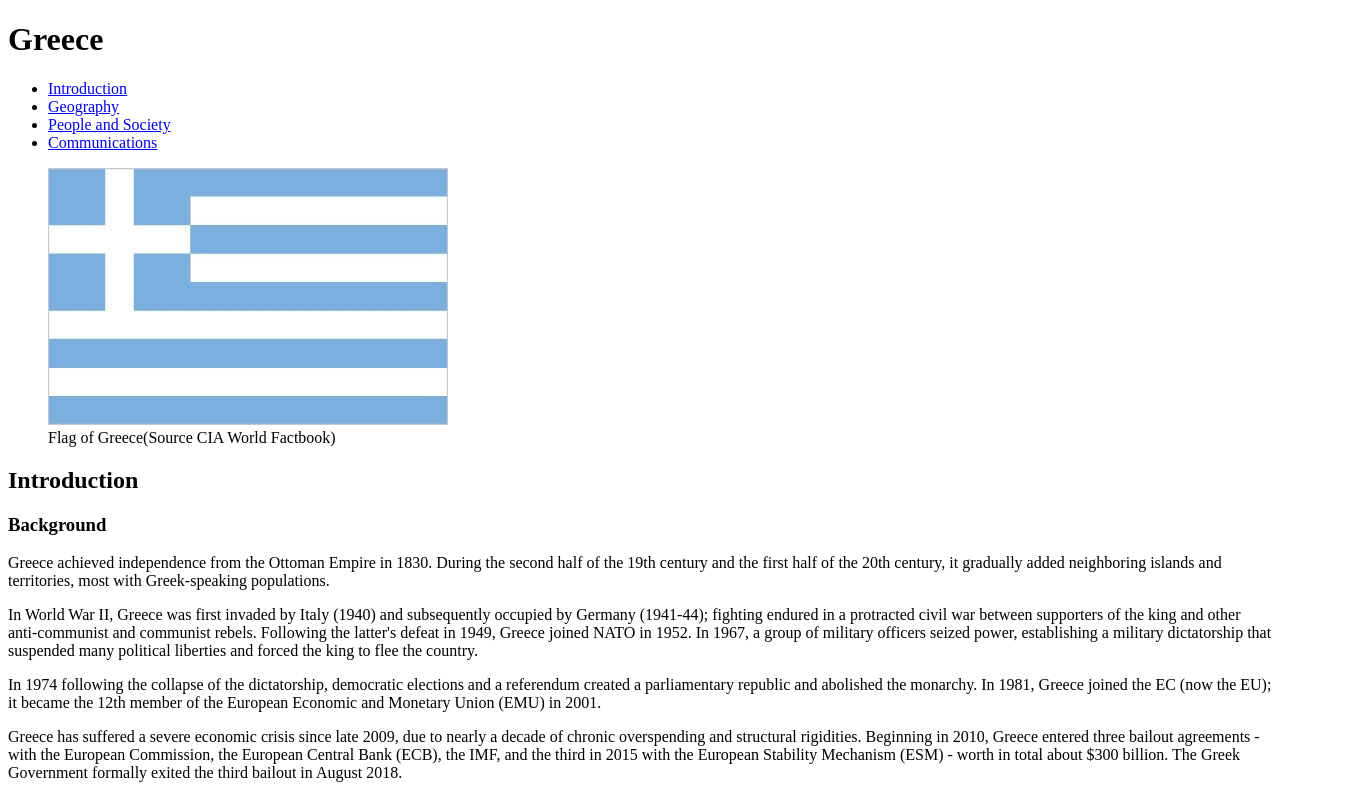
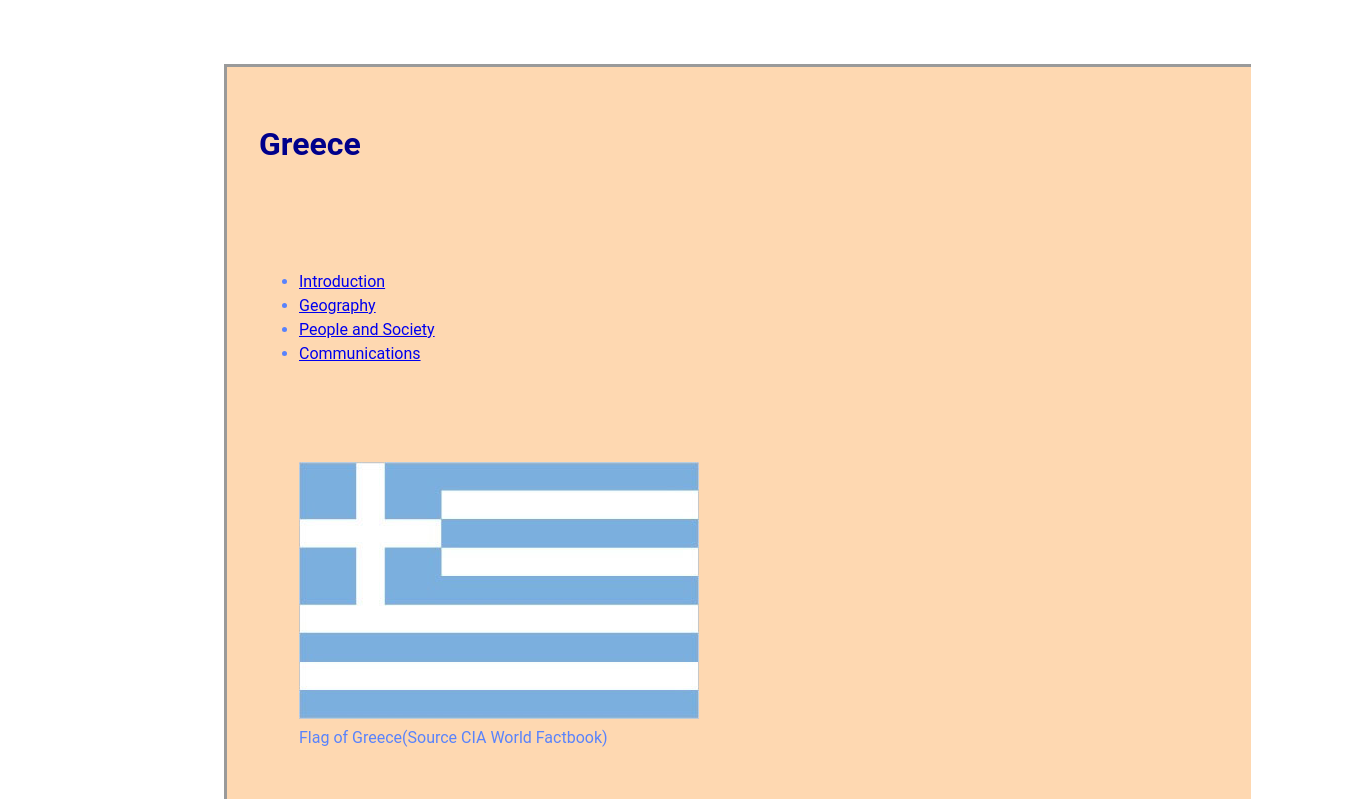
Before and after one commit to rachrader/rachrader.github.io, a plain HTML site: page greece.html in a window 1280 px wide. Shown: the top 799 px of the page, 1350 px wide, since content can reach past the window. Drawn offline with Linux system fonts and the light colour scheme.

Commit message:
friday commit

```diff
--- /dev/null
+++ b/css/style.css
@@ -0,0 +1,107 @@
+/* This is a CSS comment. */
+body {
+  font-family: "Roboto", "Open Sans", sans-serif;
+  color:#5983FC;
+  line-height: 1.5;
+}
+
+header {
+  background-color: #FED8B1;
+
+  width: 960px;
+  margin-top: 4em;
+  margin-bottom: 0em;
+  margin-left: 4em;
+  margin-right: 4em;
+  padding-top: 2em;
+  padding-right: 2em;
+  padding-bottom: 2em;
+  padding-left: 2em;
+  border-top-style: inset;
+  border-right-style: none;
+  border-bottom-style: none;
+  border-left-style: inset;
+}
+
+nav{
+  background-color: #FED8B1;
+
+  width: 960px;
+  margin-top: 0em;
+  margin-bottom: 0em;
+  margin-left: 4em;
+  margin-right: 4em;
+  padding-top: 2em;
+  padding-right: 2em;
+  padding-bottom: 2em;
+  padding-left: 2em;
+  border-top-style: none;
+  border-right-style: none;
+  border-bottom-style: none;
+  border-left-style: inset;
+}
+
+a:default{
+  color:#5983FC
+}
+
+a:visited {
+  color: #3792cb
+}
+a:hover {
+  color: #000000
+}
+
+a:active {
+  color: #FF8C00
+}
+
+main {
+  background-color: #FED8B1;
+
+  width: 960px;
+  margin-top: 0em;
+  margin-bottom: 4em;
+  margin-left: 4em;
+  margin-right: 4em;
+  padding-top: 2em;
+  padding-right: 2em;
+  padding-bottom: 2em;
+  padding-left: 2em;
+  border-top-style: none;
+  border-right-style: none;
+  border-bottom-style: none;
+  border-left-style: inset;
+}
+
+section {
+  background-color: #DBF3FA;
+
+  width: 960px;
+  margin-top: 4em;
+  margin-bottom: 4em;
+  margin-left: 4em;
+  margin-right: 4em;
+  padding-top: 2em;
+  padding-right: 2em;
+  padding-bottom: 2em;
+  padding-left: 2em;
+  border-top-style: inset;
+  border-right-style: none;
+  border-bottom-style: none;
+  border-left-style: inset;
+}
+
+h1,h3,h4 {
+  color:#00008B;
+}
+
+h2{
+  color:#F7BA79;
+}
+
+#wrapper{
+  max-width: 960px;
+  margin: 0 auto;
+
+}
--- a/greece.html
+++ b/greece.html
@@ -3,9 +3,14 @@
   <head>
     <meta charset="utf-8" />
     <title>Greece Webpage</title>
+    <link href="css/style.css" rel="stylesheet"/>
   </head>
 
+
   <body>
+
+<div id="wrapper">
+
     <header>
       <h1>Greece</h1>
     </header>
@@ -22,7 +27,7 @@
     <main>
       <aside>
         <figure>
-          <img src="greece-flag.png" alt="Greece Flag"/>
+          <img src="img/greece-flag.png" alt="Greece Flag"/>
           <figcaption> Flag of Greece(Source CIA World Factbook)</figcaption>
         </figure>
       </aside>
@@ -50,7 +55,7 @@
             <p>Southern Europe, bordering the Aegean Sea, Ionian Sea, and the Mediterranean Sea, between Albania and Turkey </p>
             <aside>
               <figure>
-                <img src="greece-map.png" alt="Map of Greece" />
+                <img src="img/greece-map.png" alt="Map of Greece" />
                 <figcaption> Greece (Source CIA World Factbook)</figcaption>
               </figure>
             </aside>
@@ -68,12 +73,26 @@
 
         <article>
           <h3>Area</h3>
-            <ul>
-            <li>total:131,957 <abbr title="square kilometer">sq km</abbr></li>
-            <li>land:130,647 sq km</li>
-            <li>water:1,310 sq km</li>
-            <li>country comparison to the world: 97</li>
-            </ul>
+
+            <table>
+              <caption> Area of Greece </caption>
+                <tr>
+                  <th>Section</th>
+                  <th> Size</th>
+                </tr>
+
+                <tr>
+                  <td>Total</td> <td>131,957 <abbr title="square kilometer">sq km</abbr></td>
+                </tr>
+
+                <tr>
+                  <td>Land</td> <td>130,647 sq km</td>
+                </tr>
+
+                <tr>
+                  <td>Water</td> <td>1,310 sq km</td>
+            </table>
+              <p><small>note: country comparison to the world:97</small></p>
         </article>
       </section>
 
@@ -95,6 +114,7 @@
           </article>
 
           <article>
+            <h3> Ethnic Groups </h3>
 
             <table>
               <caption> Ethnic Groups of Greece (2011) </caption>
@@ -119,26 +139,7 @@
               <p><small>note: data represent citizenship; Greece does not collect data on ethnicity</small></p>
           </article>
 
-          <article>
-            <h3>Languages</h3>
-              <ul>
-                <li>Greek (official) 99%</li>
-                <li>other (includes English and French) 1%</li>
-              </ul>
 
-          </article>
-
-          <article>
-            <h3>Religions</h3>
-              <ul>
-                <li>Greek Orthodox (official) 81-90%</li>
-                <li>Muslim 2%</li>
-                <li>other 3%</li>
-                <li>none 4-15%</li>
-                <li>unspecified 1% (2015 est.)</li>
-              </ul>
-
-          </article>
       </section>
 
 
@@ -200,5 +201,6 @@
       <p>Source: <a href="https://www.cia.gov/the-world-factbook/countries/greece">CIA World Factbook</a></p>
     </footer>
 
+</div>
   </body>
 </html>
```
Also changed, not shown: index.html (deleted, +0 -21 lines), chaiwebpage.jpg (deleted), greece-flag.jpg (deleted), greece-flag600.jpg (deleted), greece-map.jpg (deleted), greece-map330.jpg (deleted), img/greece-flag.png (renamed from greece-flag.png), img/greece-map.png (renamed from greece-map.png), octocat.png (deleted), 1 other file.
